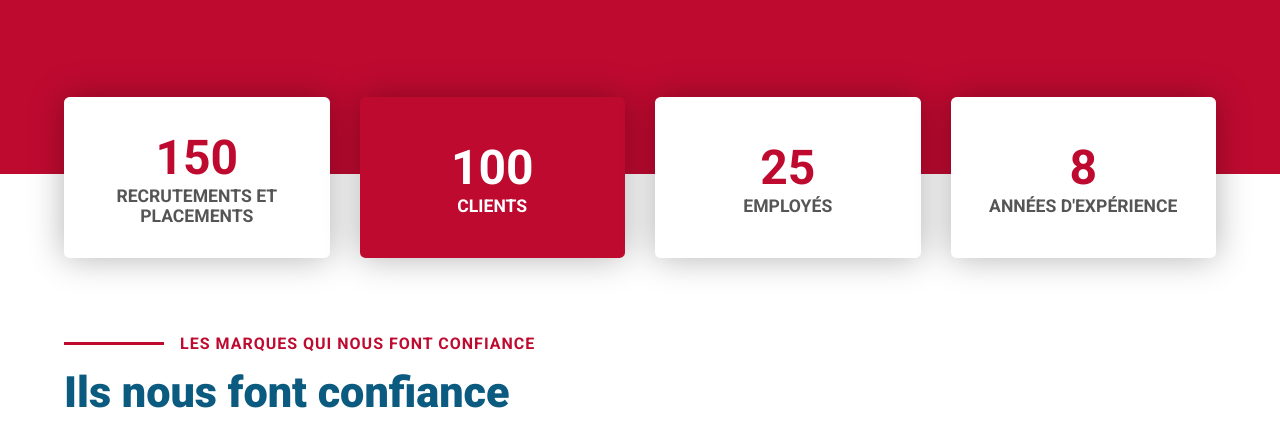
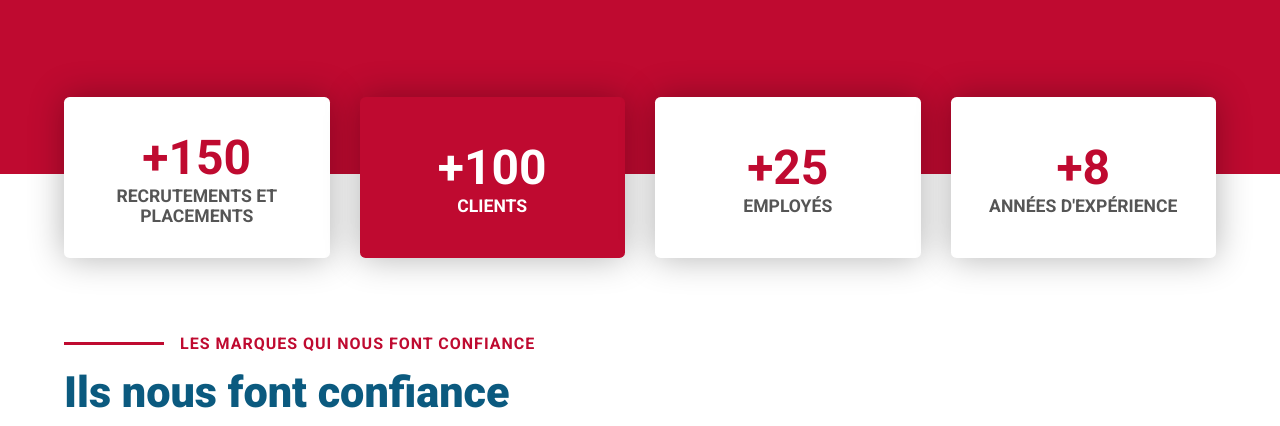
Before and after one commit to BlackFury117/Phoenix-Consulting-Group-Africa, a plain HTML site: page index.html in a window 1280 px wide. Shown: the part 2940-3366 px from the top of the page. Drawn offline with Linux system fonts and the light colour scheme.

Commit message:
Adding some updates in the 4th section

```diff
--- a/index.html
+++ b/index.html
@@ -203,19 +203,31 @@
                 </div>
                 <div class="achievements">
                     <div class="cols">
-                        <p id="count" class="number">+150</p>
+                        <div class="plus-sign">
+                            <span>+</span>
+                            <p id="count" class="number">150</p>
+                        </div>
                         <p class="text-num">RECRUTEMENTS ET PLACEMENTS</p>
                     </div>
                     <div class="cols cols-2">
-                        <p id="count2" class="number">+100</p>
+                        <div class="plus-sign">
+                            <span>+</span>
+                            <p id="count2" class="number">100</p>
+                        </div>
                         <p class="text-num">CLIENTS</p>
                     </div>
                     <div class="cols">
-                        <p id="count3" class="number">+25</p>
+                        <div class="plus-sign">
+                            <span>+</span>
+                            <p id="count3" class="number">25</p>
+                        </div>
                         <p class="text-num">EMPLOYÉS</p>
                     </div>
                     <div class="cols">
-                        <p id="count4" class="number">+8</p>
+                        <div class="plus-sign">
+                            <span>+</span>
+                            <p id="count4" class="number">8</p>
+                        </div>
                         <p class="text-num">ANNÉES D'EXPÉRIENCE</p>
                     </div>
                 </div>
--- a/scss/styles.scss
+++ b/scss/styles.scss
@@ -885,6 +885,14 @@ nav {
         position: relative;
         bottom: -100px;
 
+        .plus-sign{
+          display: flex;
+          align-items: center;
+          color: variables.$main-red-color;
+          font-size: 3rem;
+          font-weight: 700;
+        }
+
         .number{
           color: variables.$main-red-color;
           font-size: 3rem;
@@ -901,7 +909,7 @@ nav {
       .cols-2{
         background-color: variables.$main-red-color;
 
-        .number, .text-num{
+        .number, .text-num, .plus-sign{
           color: white;
         }
       }
```
Also changed, not shown: dist/styles.css, 1 other file.
